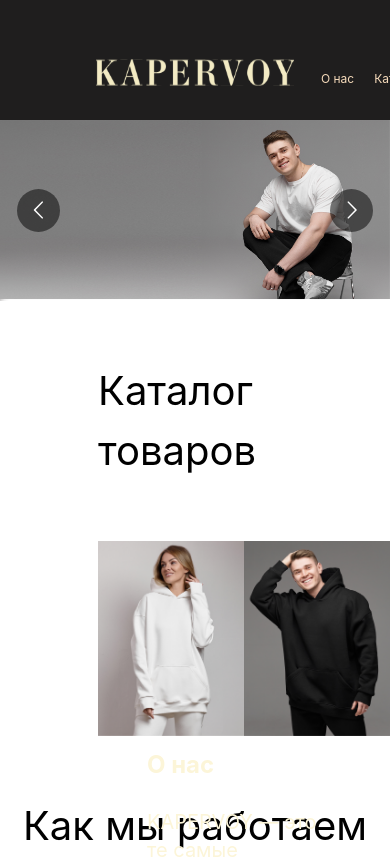
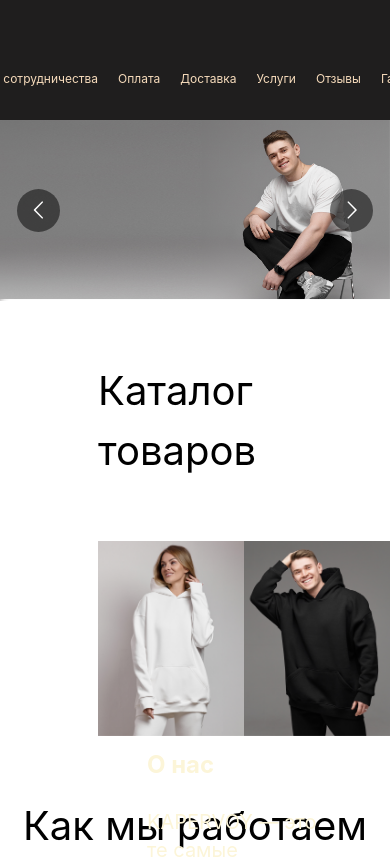
Before and after one commit to MrKeke/Kapervoy, a React (Create React App) app: page / in a window 390 px wide. Shown: the top 859 px of the page. Built offline with nearby package versions, Linux system fonts and the light colour scheme.

Commit message:
Попытка фикса карусели/адаптивности

```diff
--- a/src/components/Navbar.tsx
+++ b/src/components/Navbar.tsx
@@ -9,7 +9,7 @@ export const Navbar: React.FC = () => {
     }
   }, [activeInput])
   return (
-    <nav className="bg-[#1F1E1E] px-24 pt-[59px] pb-[22px] w-full h-[120px] flex text-[#F6DBBB] text-xs">
+    <nav className="bg-[#1F1E1E] pt-[59px] pb-[22px] w-full h-[120px] items-center justify-center flex text-[#F6DBBB] text-xs">
       <img
         className="mr-[27px] mb-[12px] cursor-pointer"
         src="/logo.svg"
--- a/src/index.css
+++ b/src/index.css
@@ -9,11 +9,10 @@ body {
   sans-serif;
   -webkit-font-smoothing: antialiased;
   -moz-osx-font-smoothing: grayscale;
-  max-width: 1440px;
 }
 .inputFix,
 .inputFix:hover,
-.inputFix:focus
+.inputFix:focus,
 .inputFix:active{
   border-bottom-width: 0 !important;
   outline: none !important;
```
